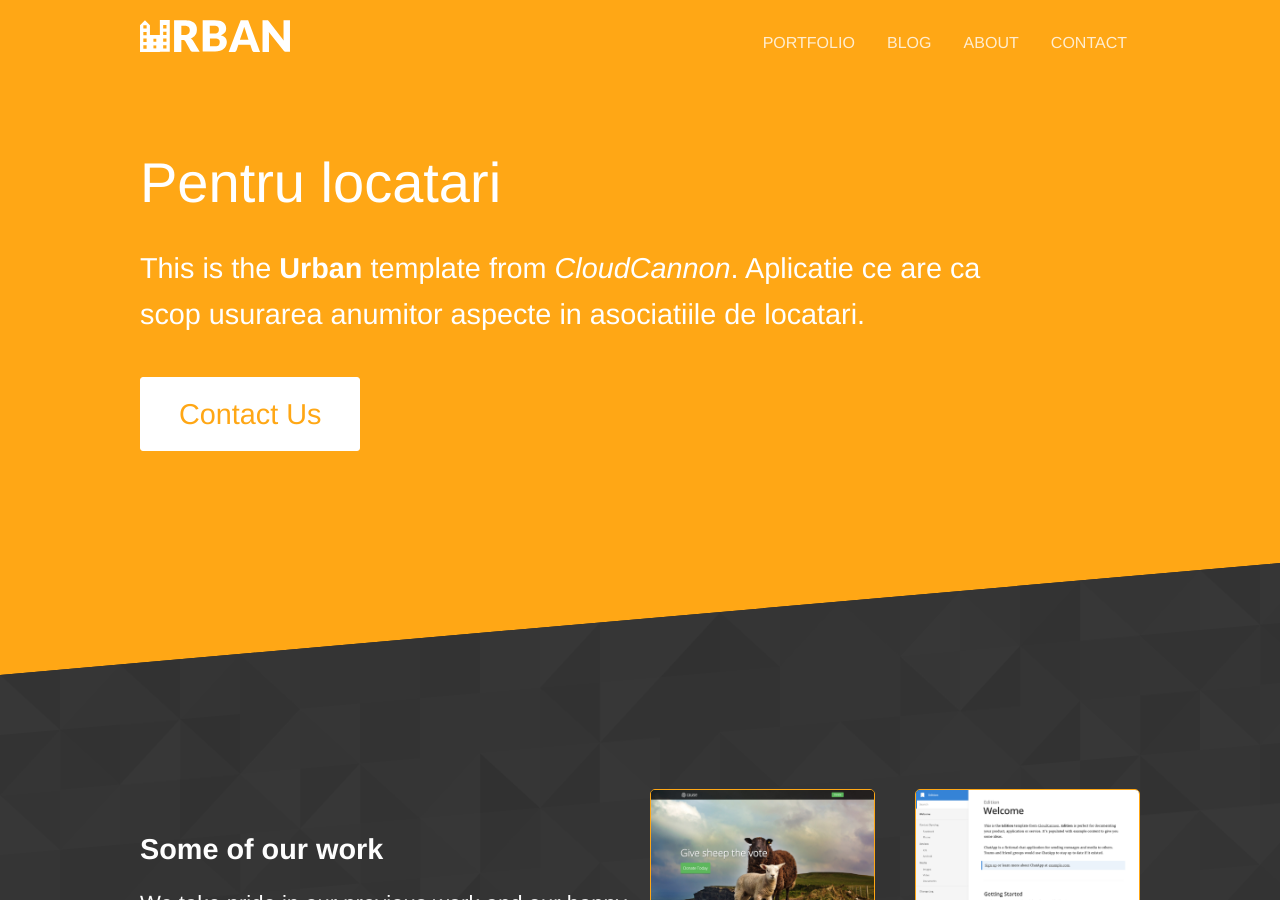
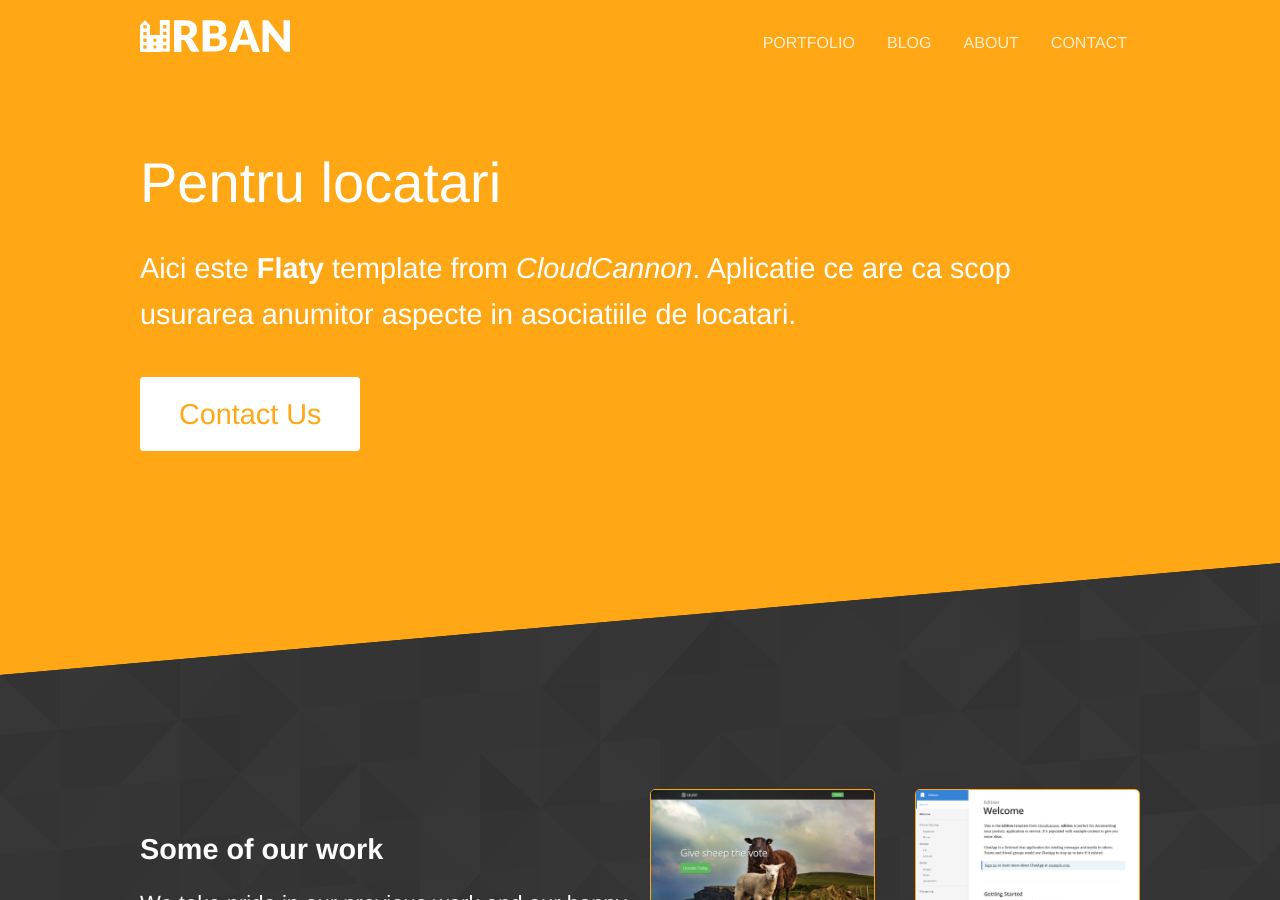
Before and after one commit to rptoma/Flaty, a Jekyll site: the page built from index.html, in a window 1280 px wide and 900 px high. Built offline with Jekyll 4.4.1, drawn with Linux system fonts in a browser that asks for light colours.

Commit message:
Updated 'index.html' via CloudCannon

```diff
--- a/index.html
+++ b/index.html
@@ -5,7 +5,7 @@ title: Flaty
 <section class="hero diagonal">
 	<div class="container">
 		<h2 class="editable">Pentru locatari</h2>
-		<p class="subtext editable">This is the <strong>Urban</strong> template from <a href="http://rptoma.github.io/Flaty">CloudCannon</a>. Aplicatie ce are ca scop usurarea anumitor aspecte in asociatiile de locatari.</p>
+		<p class="subtext editable">Aici este <strong>Flaty</strong> template from <a href="http://rptoma.github.io/Flaty">CloudCannon</a>. Aplicatie ce are ca scop usurarea anumitor aspecte in asociatiile de locatari.</p>
 		<p><a class="button alt" href="{{ site.baseurl }}/contact/">Contact Us</a></p>
 	</div>
 </section>
```
